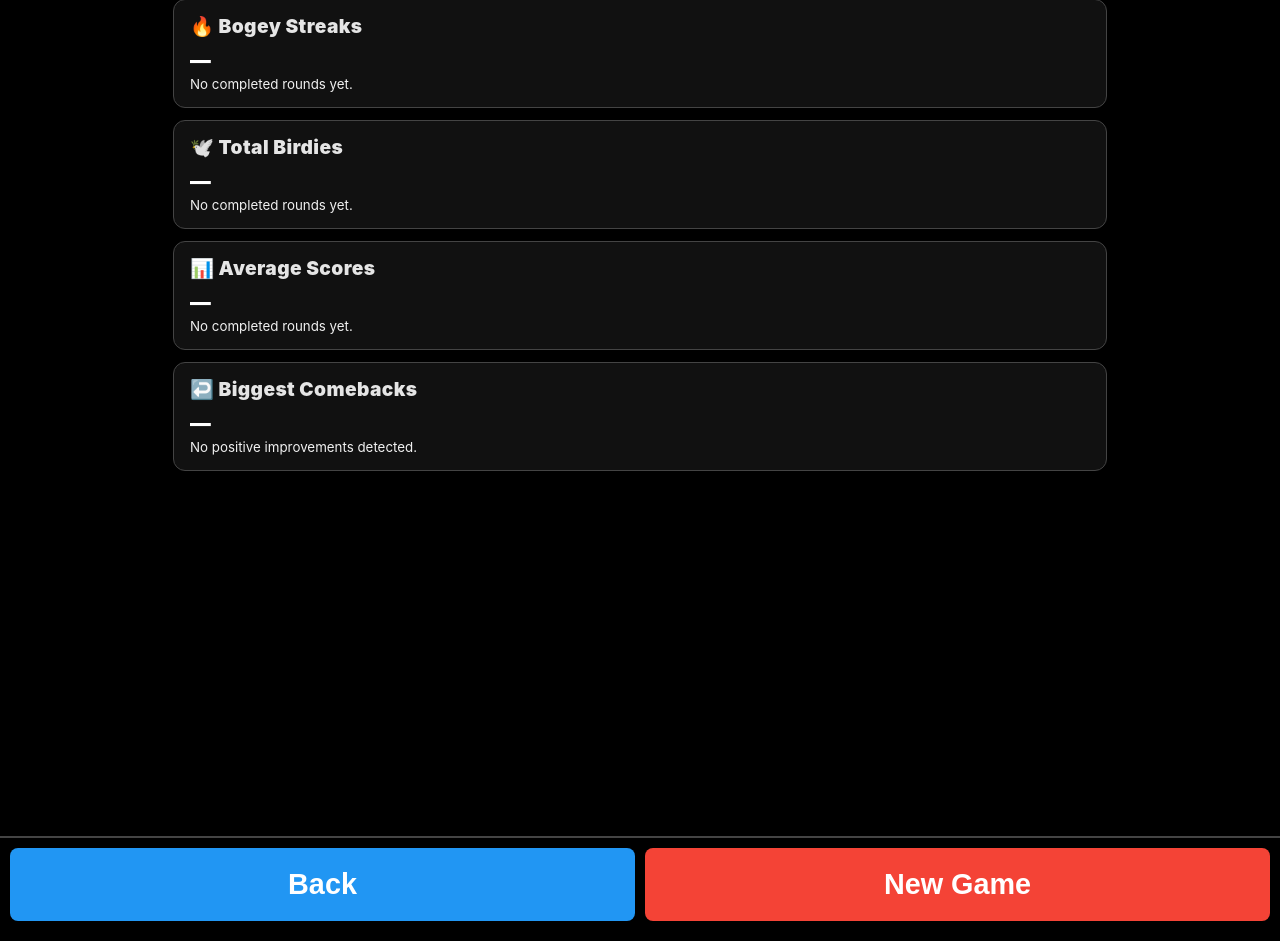
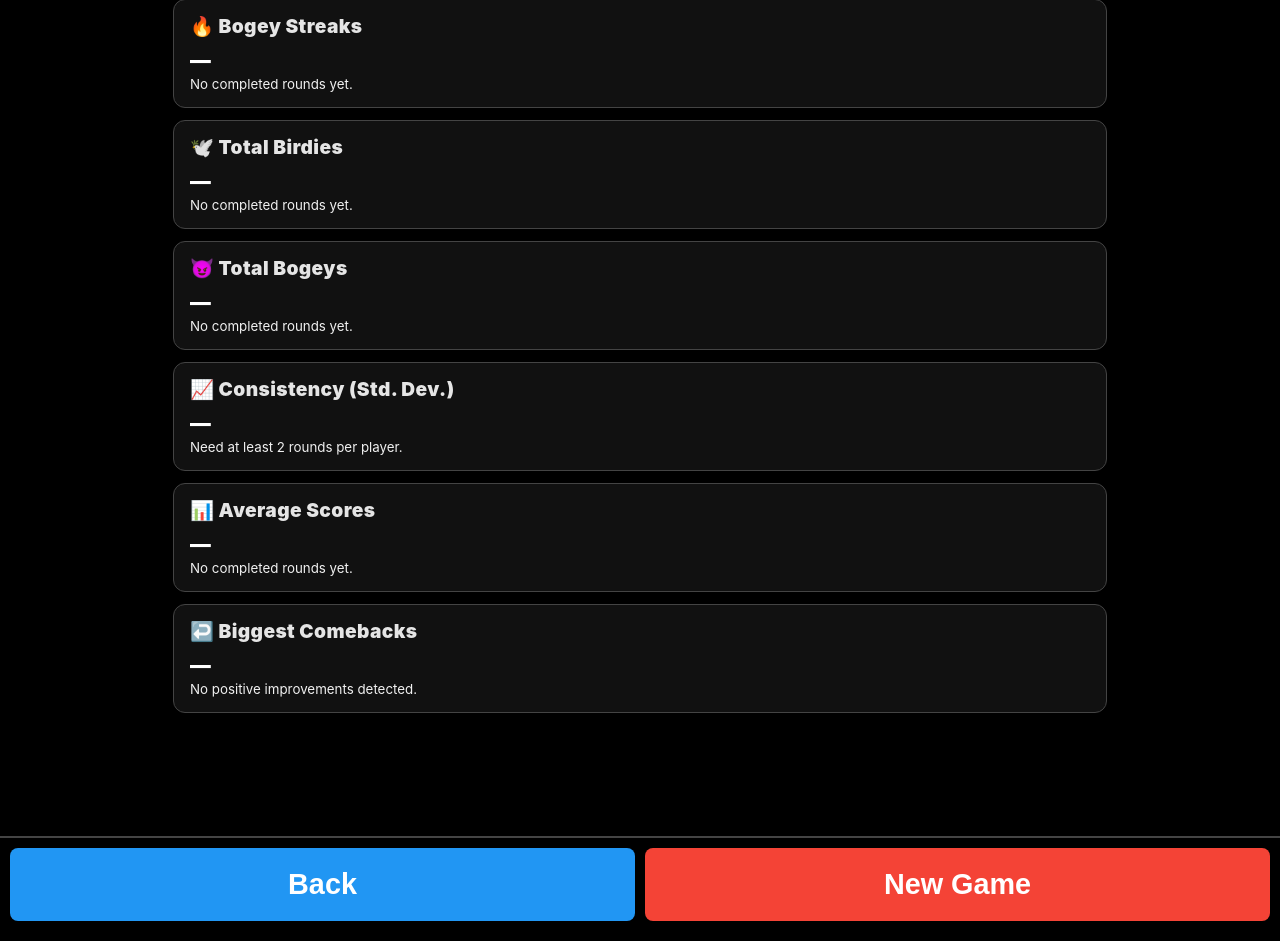
Before and after one commit to ednortheyvyse/dartsgolf, a Flask app: page /stats in a window 1280 px wide. Shown: the part 219-1160 px from the top of the page. Run offline with Flask 3, Linux system fonts and the light colour scheme.

Commit message:
graphs added. intials for scoreboard. Chips designed better

```diff
--- a/app.py
+++ b/app.py
@@ -599,6 +599,7 @@ def stats():
     birdie_streaks = {}
     bogey_streaks = {}
     birdie_counts = {}
+    stdevs = {} # New stat
     bogey_counts = {}
     avgs = {}
     rounds_counts = {}
@@ -611,10 +612,10 @@ def stats():
         if seq:
             avgs[p] = statistics.mean(seq)
             rounds_counts[p] = len(seq)
+            stdevs[p] = statistics.stdev(seq) if len(seq) > 1 else 0.0
         else:
             avgs[p] = 0.0
             rounds_counts[p] = 0
-
     players_with_data = [p for p in gs.get('players', []) if rounds_counts.get(p, 0) > 0]
 
     birdie_streak_order = sorted(
@@ -638,6 +639,13 @@ def stats():
         key=lambda p: (-bogey_counts[p], -avgs[p])
     )
 
+    consistency_order = sorted(
+        players_with_data,
+        key=lambda p: (stdevs[p], avgs[p]) # Lower stdev is better
+    )
+
+
+
     birdie_streak_ranking = [
         {'name': p, 'streak': birdie_streaks[p], 'count': birdie_counts[p], 'average': avgs[p]}
         for p in birdie_streak_order
@@ -658,10 +666,22 @@ def stats():
         {'name': p, 'count': bogey_counts[p], 'average': avgs[p]}
         for p in most_bogeys_order
     ]
+    consistency_ranking = [
+        {'name': p, 'stdev': stdevs[p], 'average': avgs[p]}
+        for p in consistency_order
+    ]
 
     best_comebacks = _best_comebacks_by_player(per)
     comeback_ranking = sorted(best_comebacks.values(), key=lambda d: d['improvement'], reverse=True)
 
+    # Calculate max values for bar scaling in the template
+    max_birdie_streak = max(birdie_streaks.values(), default=0)
+    max_bogey_streak = max(bogey_streaks.values(), default=0)
+    max_birdie_count = max(birdie_counts.values(), default=0)
+    max_bogey_count = max(bogey_counts.values(), default=0)
+    max_average_abs = max((abs(a) for a in avgs.values()), default=0)
+    max_comeback_improvement = max((cb['improvement'] for cb in best_comebacks.values()), default=0)
+    max_stdev = max((s['stdev'] for s in consistency_ranking), default=0)
     return render_template(
         'index.html',
         show_stats=True,
@@ -671,7 +691,16 @@ def stats():
         average_ranking=average_ranking,
         most_birdies_ranking=most_birdies_ranking,
         most_bogeys_ranking=most_bogeys_ranking,
+        consistency_ranking=consistency_ranking,
         comeback_ranking=comeback_ranking,
+        # Max values for mini-graph scaling
+        max_birdie_streak=max_birdie_streak,
+        max_bogey_streak=max_bogey_streak,
+        max_birdie_count=max_birdie_count,
+        max_bogey_count=max_bogey_count,
+        max_average_abs=max_average_abs,
+        max_comeback_improvement=max_comeback_improvement,
+        max_stdev=max_stdev,
     )
 
 
--- a/templates/index.html
+++ b/templates/index.html
@@ -540,6 +575,50 @@ body::after{
       </div>
 
       <div class="stat-block">
+        <div class="stat-title">😈 Total Bogeys</div>
+        {% if most_bogeys_ranking %}
+          <ol>
+            {% for row in most_bogeys_ranking %}
+              <li>
+                <div class="stat-left">
+                  <span class="stat-player">{{ row.name }}</span>
+                </div>
+                <div class="stat-right">
+                  <span>{{ row.count }}</span>
+                  <div class="stat-bar bad" style="width: {{ (row.count / (max_bogey_count or 1) * 60) | round(0) }}px;"></div>
+                </div>
+              </li>
+            {% endfor %}
+          </ol>
+        {% else %}
+          <div class="stat-value">—</div>
+          <small>No completed rounds yet.</small>
+        {% endif %}
+      </div>
+
+      <div class="stat-block">
+        <div class="stat-title">📈 Consistency (Std. Dev.)</div>
+        {% if consistency_ranking %}
+          <ol>
+            {% for row in consistency_ranking %}
+              <li>
+                <div class="stat-left">
+                  <span class="stat-player">{{ row.name }}</span>
+                </div>
+                <div class="stat-right">
+                  <span>{{ "%.2f"|format(row.stdev) }}</span>
+                  <div class="stat-bar bad" style="width: {{ (row.stdev / (max_stdev or 1) * 60) | round(0) }}px;"></div>
+                </div>
+              </li>
+            {% endfor %}
+          </ol>
+        {% else %}
+          <div class="stat-value">—</div>
+          <small>Need at least 2 rounds per player.</small>
+        {% endif %}
+      </div>
+
+      <div class="stat-block"> {# Fixed stray char #}
         <div class="stat-title">📊 Average Scores</div>
         {% if average_ranking %}
           <ol>
@@ -670,7 +759,13 @@ body::after{
           <thead>
             <tr><th scope="col">&nbsp;</th>
               {% for p in game.players %}
-                <th scope="col" class="{{ 'current-player-header' if p == game.players[game.current_player_index] else '' }}">{{ p }}</th>
+                <th scope="col" class="{{ 'current-player-header' if p == game.players[game.current_player_index] else '' }}">
+                  {% if game.players|length > 4 %}
+                    {{ p.split(' ')|map('first')|join('')|upper }}
+                  {% else %}
+                    {{ p }}
+                  {% endif %}
+                </th>
               {% endfor %}
             </tr>
           </thead>
@@ -776,7 +871,13 @@ body::after{
               {% for p in tie_players %}
                 {# highlight only if this header is the current shooter #}
                 {% set is_cur = (game.playoff_group and p == game.playoff_group[game.current_player_index]) %}
-                <th scope="col" class="{{ 'current-player-header' if is_cur else '' }}">{{ p }}</th>
+                <th scope="col" class="{{ 'current-player-header' if is_cur else '' }}">
+                  {% if tie_players|length > 4 %}
+                    {{ p.split(' ')|map('first')|join('')|upper }}
+                  {% else %}
+                    {{ p }}
+                  {% endif %}
+                </th>
               {% endfor %}
             </tr>
           </thead>
@@ -1750,8 +1858,15 @@ body::after{
          '</div>'+
          '<div class="turn-info">'+g.players[g.current_player_index]+"'s Turn</div>"+banner;
 
-      var headers = g.players.map(function(p,i){return '<th class="'+(i===g.current_player_index?'current-player-header':'')+'">'+p+'</th>';}).join('');
-      var thead = '<thead><tr><th>&nbsp;</th>'+headers+'</tr></thead>';
+      var useInitials = g.players.length > 4;
+      var headers = g.players.map(function(p, i) {
+        var displayName = useInitials
+          ? p.split(' ').map(function(w) { return w[0] || ''; }).join('').toUpperCase()
+          : p;
+        var isCurrent = i === g.current_player_index;
+        return '<th class="'+(isCurrent ? 'current-player-header' : '')+'">'+displayName+'</th>';
+      }).join('');
+      var thead = '<thead><tr><th>&nbsp;</th>' + headers + '</tr></thead>';
 
       var totals = g.players.map(function(p){
         var s = g.scores[p] || 0;
@@ -1804,9 +1919,13 @@ body::after{
         var headerPlayers = Array.from(headerSet);
 
         // THEAD with current shooter highlight when applicable
-        var thead = '<thead><tr><th>&nbsp;</th>'+headerPlayers.map(function(p){
+        var useInitials = headerPlayers.length > 4;
+        var thead = '<thead><tr><th>&nbsp;</th>'+headerPlayers.map(function(p) {
           var isCur = (g.playoff_group && p === g.playoff_group[g.current_player_index]);
-          return '<th class="'+(isCur?'current-player-header':'')+'">'+p+'</th>';
+          var displayName = useInitials
+            ? p.split(' ').map(function(w) { return w[0] || ''; }).join('').toUpperCase()
+            : p;
+          return '<th class="'+(isCur ? 'current-player-header' : '')+'">' + displayName + '</th>';
         }).join('')+'</tr></thead>';
 
         // TB totals (base score only)
```
Also changed, not shown: other parts of templates/index.html (+62 -10 lines).
